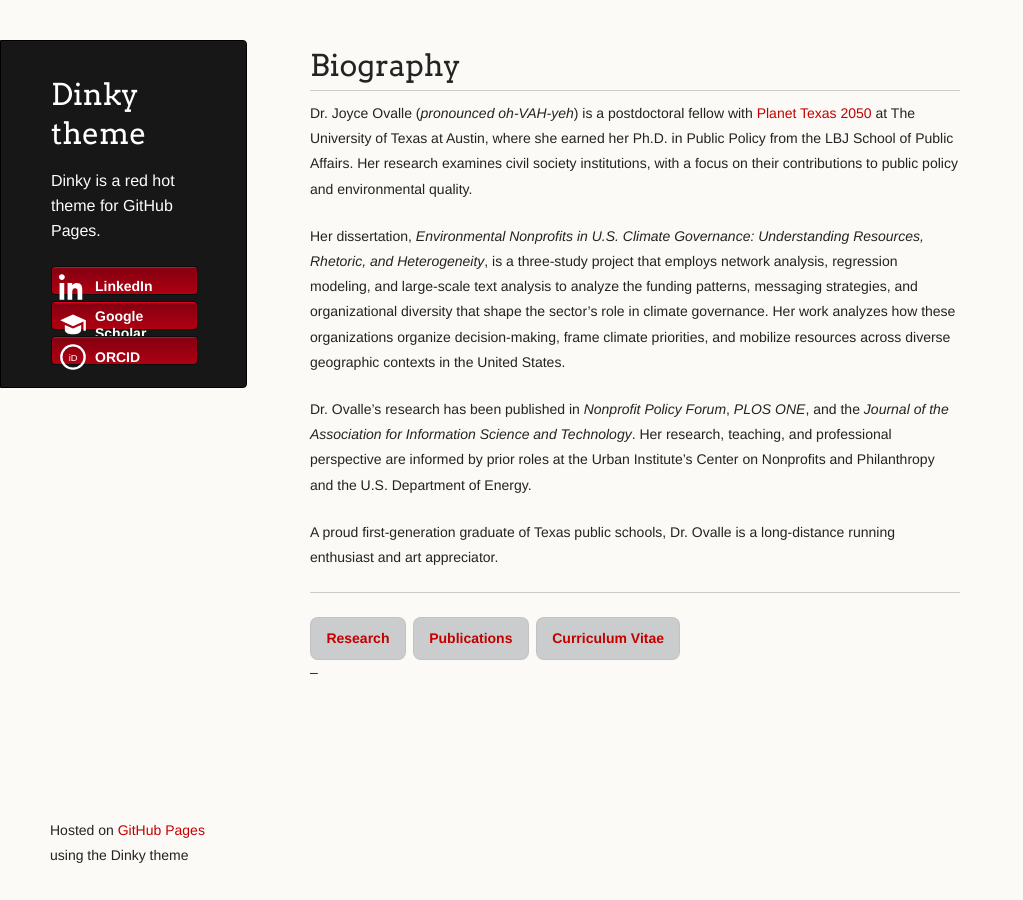
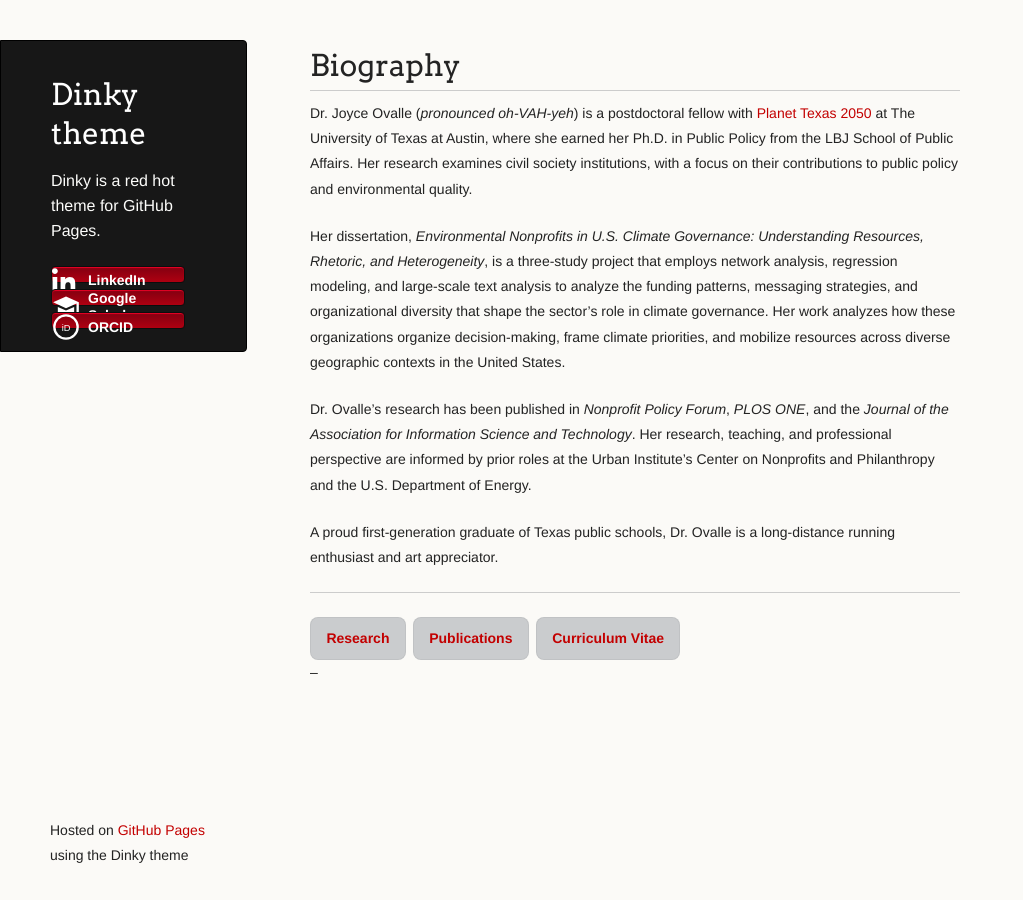
Before and after one commit to joyceovalle/j-ovalle, a Jekyll site: the page built from index.md, in a window 1280 px wide. Shown: the whole page, without its empty margins (0-1023 px from the left). Built offline with Jekyll 4.4.1, drawn with Linux system fonts in a browser that asks for light colours; our own code applies the rules of GitHub Pages for plain Markdown files.

Commit message:
Update style.scss

```diff
--- a/assets/css/style.scss
+++ b/assets/css/style.scss
@@ -1,65 +1,74 @@
 ---
 ---
 
-/* Vertical icon list in the Dinky header — no red buttons */
+/* === Vertical icon list in Dinky header — remove red button styling === */
+
+/* Space above the list (optional) */
 .wrapper > header .profile-links {
   margin-top: 0.5rem;
 }
 
+/* Make the list vertical and remove bullets */
 .wrapper > header .profile-links .icon-list {
   list-style: none;
   margin: 0;
   padding: 0;
 
-  display: flex;              /* stack items */
-  flex-direction: column;     /* vertical */
+  display: flex;
+  flex-direction: column;   /* vertical stack */
   gap: 0.4rem;
 }
 
-.wrapper > header .profile-links .icon-list .icon-item {
+.wrapper > header .profile-links .icon-item {
   margin: 0;
+  padding: 0;
 }
 
-/* Reset Dinky's button look and lay out icon + label in a row */
-.wrapper > header .profile-links .icon-list .icon-link {
-  display: flex;
+/* 🔧 Hard reset: override Dinky's header <a> button styles */
+.wrapper > header .profile-links .icon-list a,
+.wrapper > header .profile-links .icon-list a:link,
+.wrapper > header .profile-links .icon-list a:visited {
+  background: transparent !important;
+  background-image: none !important;
+  border: 0 !important;
+  box-shadow: none !important;
+  padding: 0 !important;
+  margin: 0 !important;
+
+  display: flex;            /* icon + label in one row */
   align-items: center;
   gap: 0.5rem;
 
-  color: #fff;                /* readable on your blue header */
+  color: #fff;              /* readable on your blue header */
   text-decoration: none;
   line-height: 1.2;
-
-  /* remove red button styles */
-  background: transparent !important;
-  border: 0 !important;
-  box-shadow: none !important;
-  padding: 0 !important;
 }
 
-.wrapper > header .profile-links .icon-list .icon-link:hover,
-.wrapper > header .profile-links .icon-list .icon-link:focus {
-  color: #e68523;             /* your accent on hover */
+/* Hover color only (no background) */
+.wrapper > header .profile-links .icon-list a:hover,
+.wrapper > header .profile-links .icon-list a:focus {
+  color: #e68523;           /* your accent */
   background: transparent !important;
 }
 
-/* Icon sizing */
-.wrapper > header .profile-links .icon-list .icon {
+/* Icon sizing (SVG inherits currentColor) */
+.wrapper > header .profile-links .icon {
   display: inline-flex;
   width: 28px;
   height: 28px;
 }
-.wrapper > header .profile-links .icon-list .icon svg {
+.wrapper > header .profile-links .icon svg {
   width: 28px;
   height: 28px;
-  fill: currentColor;         /* icon color follows link color */
+  fill: currentColor;
 }
 
-/* Label styling */
-.wrapper > header .profile-links .icon-list .label {
+/* Label weight for clarity */
+.wrapper > header .profile-links .label {
   font-weight: 600;
 }
 
 
 
+
 @import "{{ site.theme }}"; /* or: @import 'jekyll-theme-dinky'; */
```
